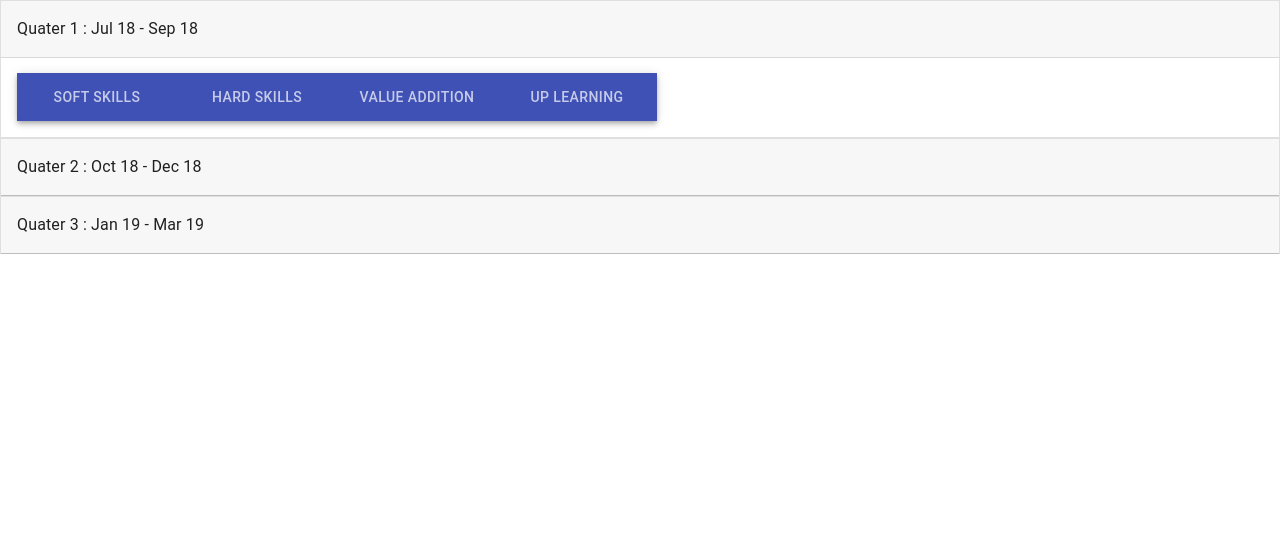
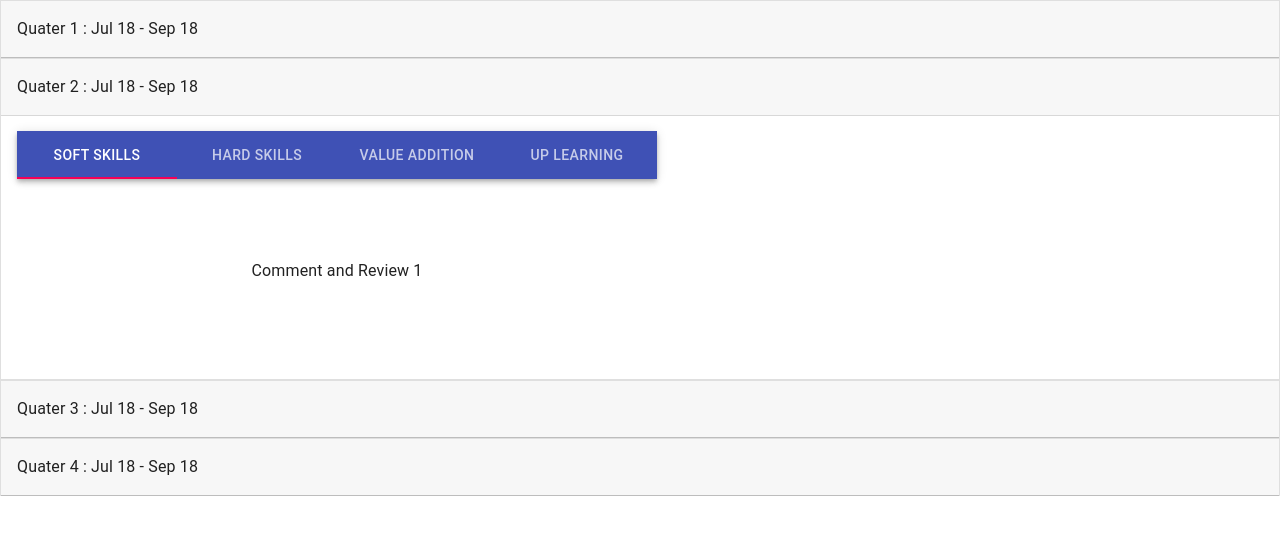
Before and after one commit to UtkarshAfour/myapp, a React (Create React App) app: page / in a window 1280 px wide. Shown: the top 534 px of the page. Built offline with nearby package versions, Linux system fonts and the light colour scheme.

Commit message:
added dynamic accord according to data coming from api

```diff
--- a/src/App.js
+++ b/src/App.js
@@ -58,12 +58,15 @@ function App() {
     filterType: 'checkbox',
   };
 
+  const arr=["one", "two", "three", "four"];
+
   return (
     <div className="App">
-
-      <Accordian click={handleChange} expanded={expanded} title="Quater 1 : Jul 18 - Sep 18" name="panel1"/>
-      <Accordian click={handleChange} expanded={expanded} title="Quater 2 : Oct 18 - Dec 18" name="panel2"/>
-      <Accordian click={handleChange} expanded={expanded} title="Quater 3 : Jan 19 - Mar 19"name="panel3"/>
+      { arr.map((item, index) => {
+        return <Accordian click={handleChange} expanded={expanded} title={"Quater "+(index+1)+" : Jul 18 - Sep 18"} name={"panel" + index} />
+        }
+        )
+      }
     </div>
   );
 }
--- a/src/Tabset/Tabset.js
+++ b/src/Tabset/Tabset.js
@@ -59,7 +59,7 @@ const useStyles = makeStyles(theme => ({
 */
 const Tabset = (props) => {
     const classes = useStyles();
-    const [value, setValue] = useState();
+    const [value, setValue] = useState(0);
 
     const handleChange = (event, newValue) => {
       setValue(newValue);
```
